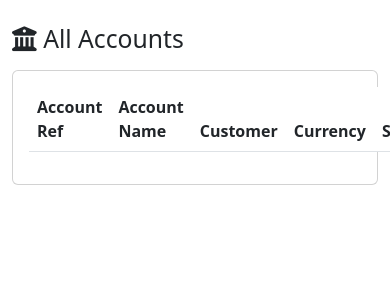
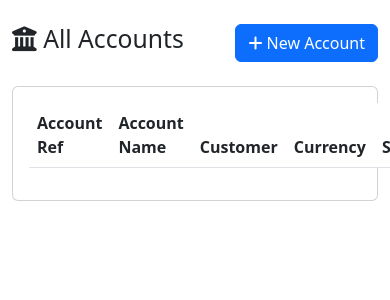
Before and after one commit to dsaswal/appTemplate, a Spring Boot app: page /accounts in a window 390 px wide; the page is wider, and only the part inside the window is pictured. Shown: the part 56-356 px from the top of that part. Run offline with Spring Boot 4, Linux system fonts and the light colour scheme; the visitor is signed in with stand-in values (Sample User, id 1); lists and menus that the app fills with data are empty; some of the project's set-up classes (security, data sources, template engines, error pages and the like) are left out, and stand-ins take their place; some libraries are stand-ins or nearby versions.

Commit message:
Fix account creation UI and customer audit logging
- Add 'New Account' button to accounts list page with permission check
- Fix Customer.toString() to include phone and address fields
- Customer audit logs now capture all field changes (phone, address, etc.)

Fixes:
- Account create option now visible on /accounts page
- Customer modifications to phone and address now appear in audit trail

```diff
--- a/src/main/java/dev/dsa/entity/Customer.java
+++ b/src/main/java/dev/dsa/entity/Customer.java
@@ -58,6 +58,8 @@ public class Customer extends Auditable {
                 "id=" + id +
                 ", name='" + name + '\'' +
                 ", email='" + email + '\'' +
+                ", phone='" + phone + '\'' +
+                ", address='" + address + '\'' +
                 ", active=" + active +
                 '}';
     }
--- a/src/main/resources/templates/accounts/list.html
+++ b/src/main/resources/templates/accounts/list.html
@@ -15,7 +15,12 @@
             <button type="button" class="btn-close" data-bs-dismiss="alert"></button>
         </div>
 
-        <h2><i class="fas fa-university"></i> All Accounts</h2>
+        <div class="d-flex justify-content-between align-items-center mb-4">
+            <h2><i class="fas fa-university"></i> All Accounts</h2>
+            <a th:href="@{/accounts/new}" class="btn btn-primary" sec:authorize="hasAuthority('ACCOUNT_WRITE')">
+                <i class="fas fa-plus"></i> New Account
+            </a>
+        </div>
 
         <div class="card mt-3">
             <div class="card-body">
```
